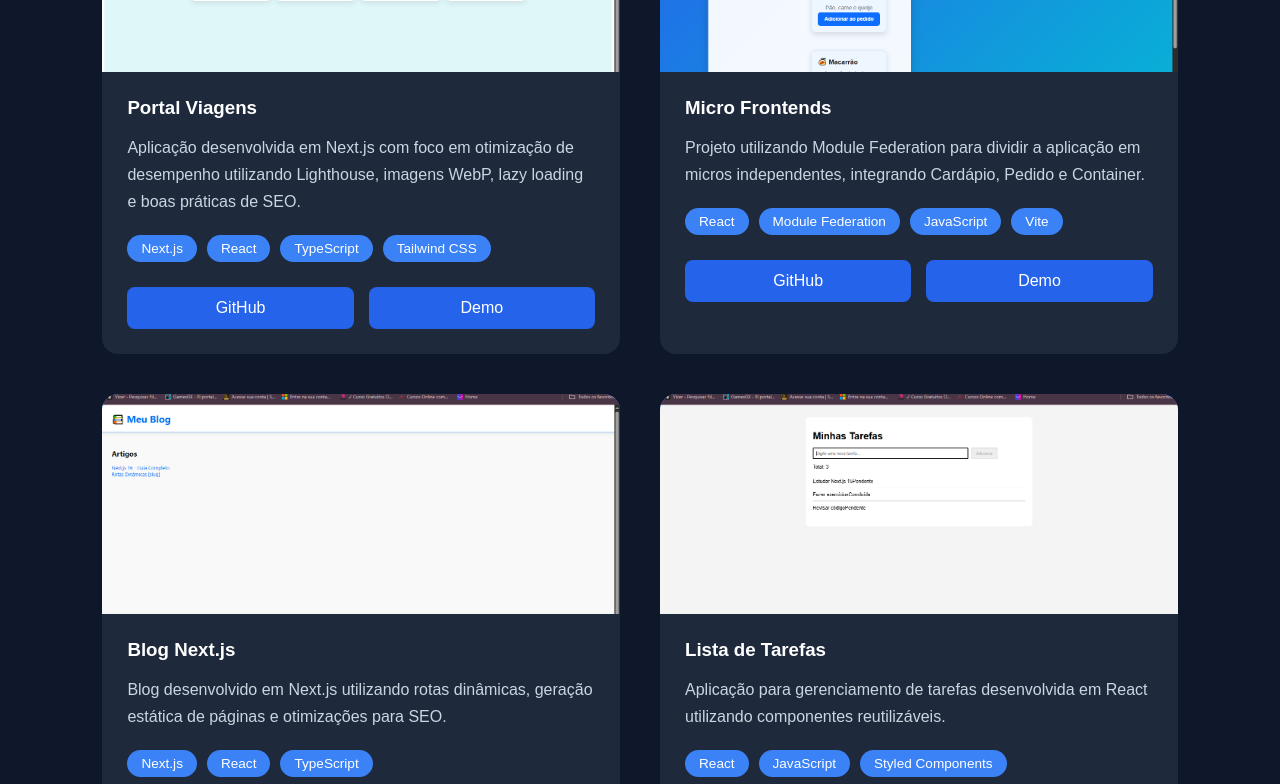
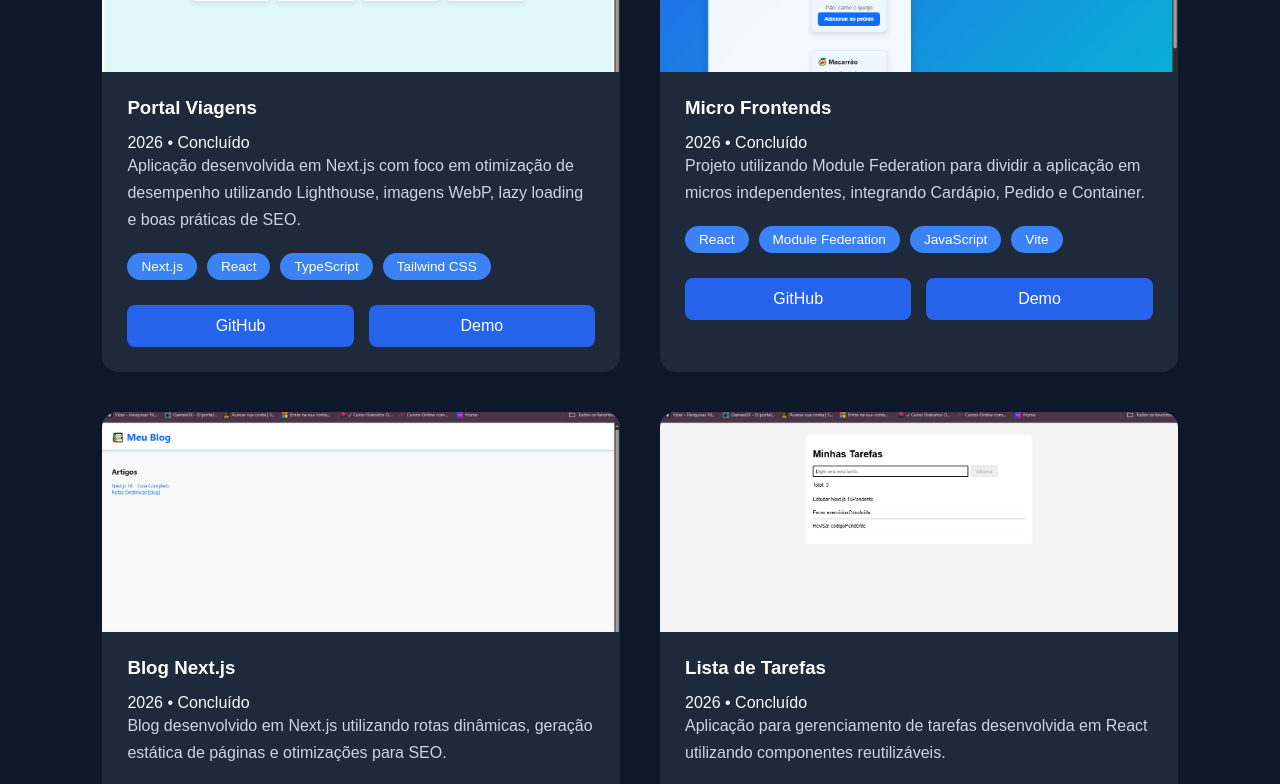
Before and after one commit to vinidev05/portifolio-vinicius_machado, a React (Vite) app: page / in a window 1280 px wide. Shown: the part 2380-3164 px from the top of the page. Built offline with nearby package versions, Linux system fonts and the light colour scheme.

Commit message:
feat: adiciona informações extras aos projetos

```diff
--- a/src/components/ProjectCard/index.jsx
+++ b/src/components/ProjectCard/index.jsx
@@ -4,6 +4,7 @@ import {
   ProjectImage,
   Content,
   Title,
+  Info,
   Description,
   Technologies,
   Badge,
@@ -27,6 +28,10 @@ const ProjectCard = ({ project }) => {
 
       <Content>
         <Title>{project.title}</Title>
+
+        <info>
+            {project.year} • {project.status}
+        </info>
 
         <Description>
           {project.description}
--- a/src/components/ProjectCard/styles.js
+++ b/src/components/ProjectCard/styles.js
@@ -52,6 +52,13 @@ export const Title = styled.h3`
   margin-bottom:15px;
 `;
 
+export const Info = styled.small`
+  display: block;
+  color: #94a3b8;
+  margin-bottom: 15px;
+  font-size: 0.9rem;
+`;
+
 export const Description = styled.p`
   color:#cbd5e1;
   line-height:1.7;
--- a/src/data/projects.js
+++ b/src/data/projects.js
@@ -9,6 +9,11 @@ const projects = [
   {
     id: 1,
     title: "Portal Viagens",
+
+    year: "2026",
+
+    status: "Concluído",
+
     description:
       "Aplicação desenvolvida em Next.js com foco em otimização de desempenho utilizando Lighthouse, imagens WebP, lazy loading e boas práticas de SEO.",
 
@@ -29,6 +34,10 @@ const projects = [
   {
     id: 2,
     title: "Micro Frontends",
+
+    year: "2026",
+
+    status: "Concluído",
 
     description:
       "Projeto utilizando Module Federation para dividir a aplicação em micros independentes, integrando Cardápio, Pedido e Container.",
@@ -52,6 +61,10 @@ const projects = [
 
     title: "Blog Next.js",
 
+    year: "2026",
+
+    status: "Concluído",
+
     description:
       "Blog desenvolvido em Next.js utilizando rotas dinâmicas, geração estática de páginas e otimizações para SEO.",
 
@@ -72,6 +85,10 @@ const projects = [
     id: 4,
 
     title: "Lista de Tarefas",
+
+    year: "2026",
+
+    status: "Concluído",
 
     description:
       "Aplicação para gerenciamento de tarefas desenvolvida em React utilizando componentes reutilizáveis.",
@@ -94,6 +111,10 @@ const projects = [
 
     title: "Catálogo de Produtos",
 
+    year: "2026",
+
+    status: "Concluído",
+
     description:
       "Projeto desenvolvido em React apresentando um catálogo de produtos organizado em componentes reutilizáveis.",
 
```
